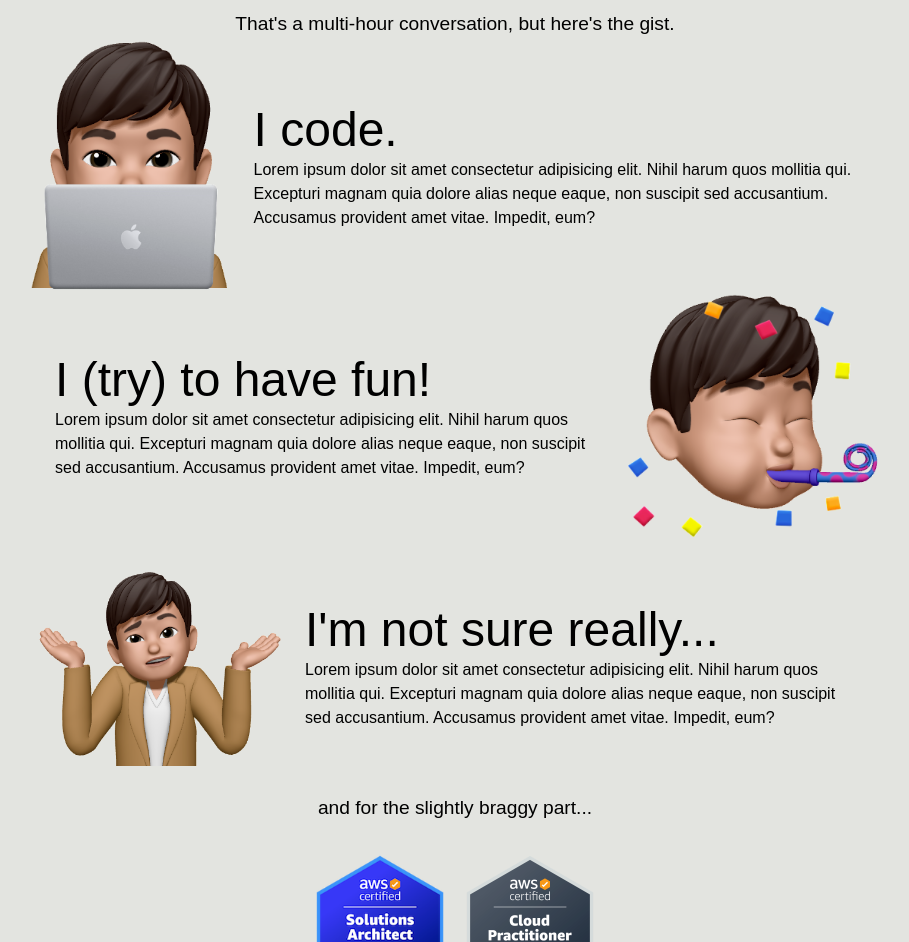
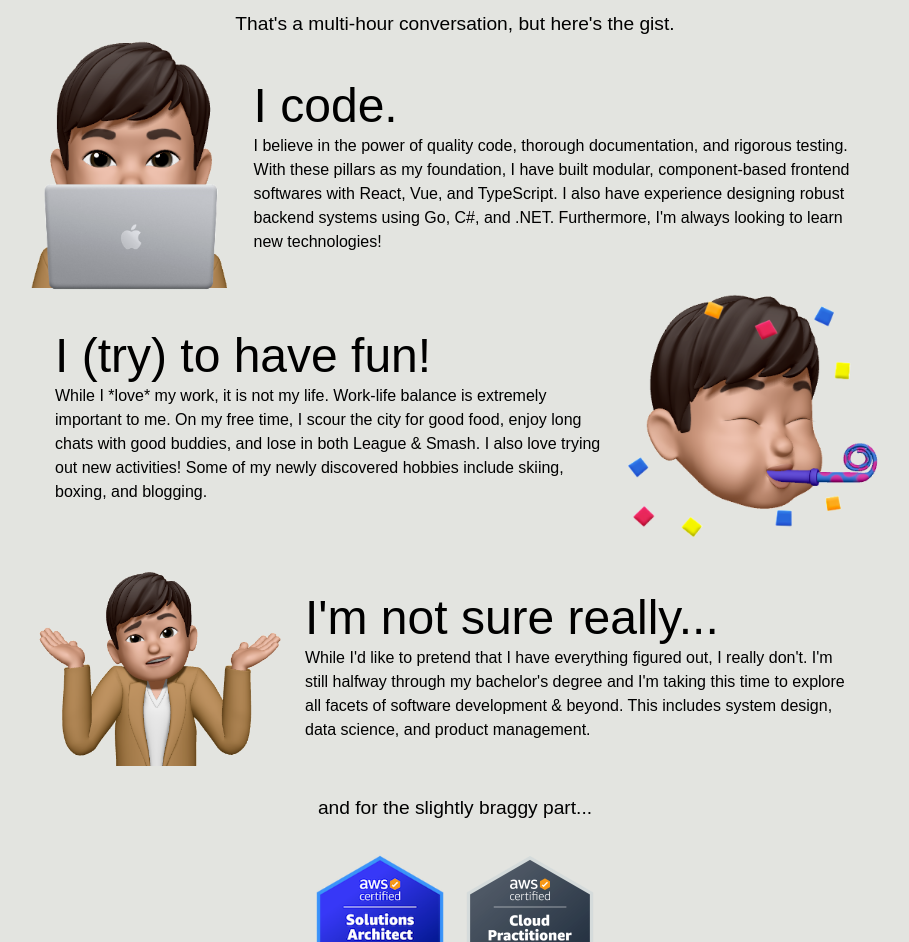
Before and after one commit to albertjlay/personal-website-v2, a React (Create React App) app: page / in a window 1280 px wide. Shown: the part 740-1682 px from the top of the page, without its empty margins (185-1094 px from the left). Built offline with nearby package versions, Linux system fonts and the light colour scheme; the HTML template or start-up script is replaced by a standard one.

Commit message:
Fill About placeholder text

```diff
--- a/src/components/sections/About.jsx
+++ b/src/components/sections/About.jsx
@@ -10,19 +10,19 @@ import cpBadge from '../../assets/cp-badge.png';
 const aboutContent = [
   {
     header: 'I code.',
-    body: 'Lorem ipsum dolor sit amet consectetur adipisicing elit. Nihil harum quos mollitia qui. Excepturi magnam quia dolore alias neque eaque, non suscipit sed accusantium. Accusamus provident amet vitae. Impedit, eum?',
+    body: "I believe in the power of quality code, thorough documentation, and rigorous testing. With these pillars as my foundation, I have built modular, component-based frontend softwares with React, Vue, and TypeScript. I also have experience designing robust backend systems using Go, C#, and .NET. Furthermore, I'm always looking to learn new technologies!",
     image: laptopMemoji,
     alt: 'Memoji of me working on my laptop.',
   },
   {
     header: 'I (try) to have fun!',
-    body: 'Lorem ipsum dolor sit amet consectetur adipisicing elit. Nihil harum quos mollitia qui. Excepturi magnam quia dolore alias neque eaque, non suscipit sed accusantium. Accusamus provident amet vitae. Impedit, eum?',
+    body: 'While I *love* my work, it is not my life. Work-life balance is extremely important to me. On my free time, I scour the city for good food, enjoy long chats with good buddies, and lose in both League & Smash. I also love trying out new activities! Some of my newly discovered hobbies include skiing, boxing, and blogging.',
     image: partyMemoji,
     alt: 'Memoji of me partying.',
   },
   {
     header: "I'm not sure really...",
-    body: 'Lorem ipsum dolor sit amet consectetur adipisicing elit. Nihil harum quos mollitia qui. Excepturi magnam quia dolore alias neque eaque, non suscipit sed accusantium. Accusamus provident amet vitae. Impedit, eum?',
+    body: "While I'd like to pretend that I have everything figured out, I really don't. I'm still halfway through my bachelor's degree and I'm taking this time to explore all facets of software development & beyond. This includes system design, data science, and product management.",
     image: shrugMemoji,
     alt: 'Memoji of me shrugging.',
   },
@@ -69,7 +69,7 @@ const About = () => {
   return (
     <section className='about'>
       <WaveTop />
-      <div className='about-body'>
+      <div className='about-body' id='about'>
         <Typography variant='h2'>Who Am I?</Typography>
         <Typography variant='subtitle1'>
           That's a multi-hour conversation, but here's the gist.
```
